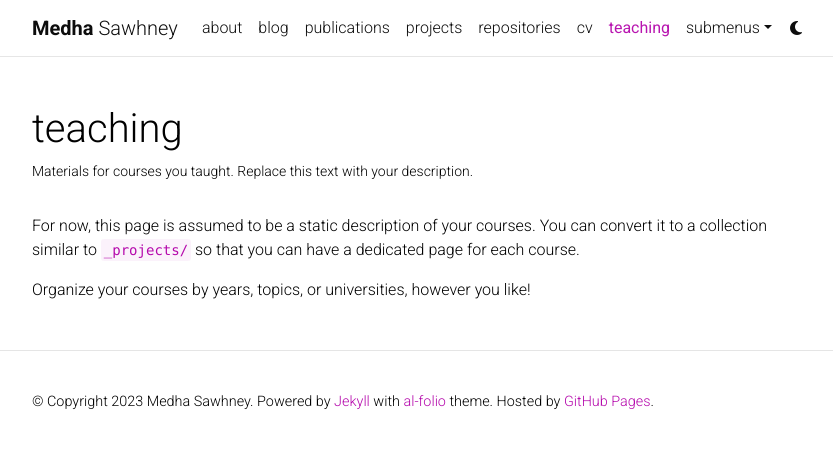
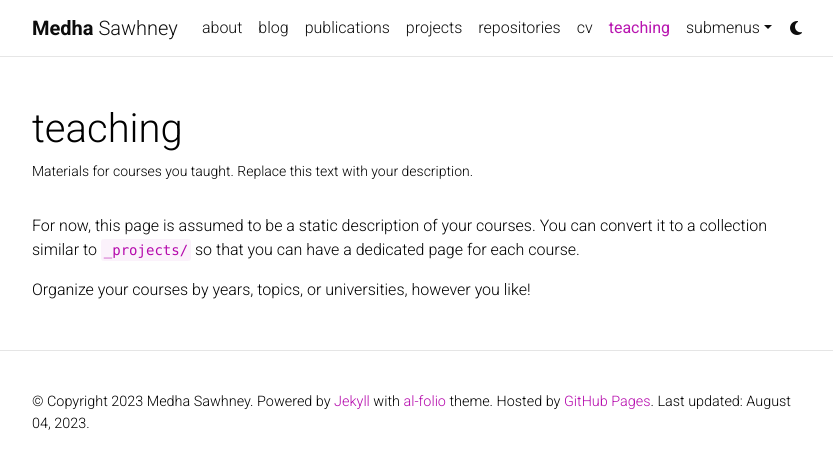
Before and after one commit to sawhney-medha/sawhney-medha.github.io, a Jekyll site: the page built from _pages/teaching.md, in a window 1280 px wide. Shown: the top 469 px of the page, without its empty margins (223-1056 px from the left). Built offline with Jekyll 4.4.1, drawn with Linux system fonts in a browser that asks for light colours; comment, search, counter and statistics services are not loaded; a style sheet for code colours, icons or effects is not loaded; some of the changed lines change nothing that is shown.

Commit message:
updating credentials and metadata

```diff
--- a/_config.yml
+++ b/_config.yml
@@ -18,8 +18,8 @@
 icon: ⚛️  # the emoji used as the favicon (alternatively, provide image name in /assets/img/)
 
 url: https://sawhney-medha.github.io # the base hostname & protocol for your site
-baseurl: /al-folio # the subpath of your site, e.g. /blog/
-last_updated: false # set to true if you want to display last updated in the footer
+baseurl: /blog/ # the subpath of your site, e.g. /blog/
+last_updated: August 4th 2023
 impressum_path:  # set to path to include impressum link in the footer, use the same path as permalink in a page, helps to conform with EU GDPR
 
 # -----------------------------------------------------------------------------
```
